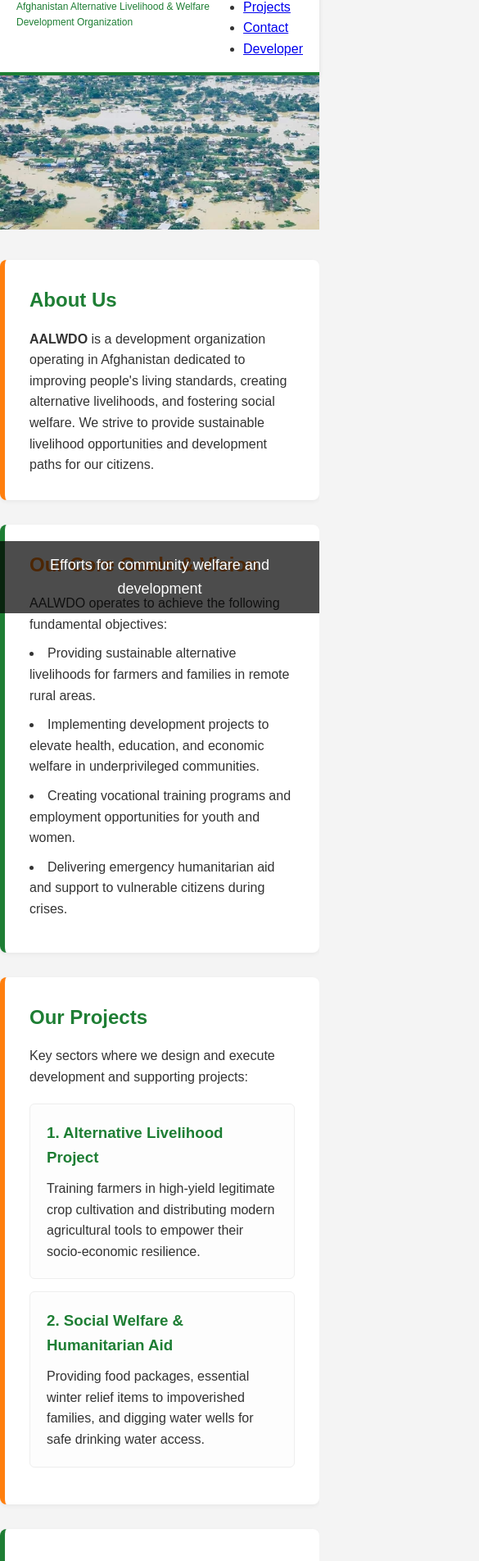
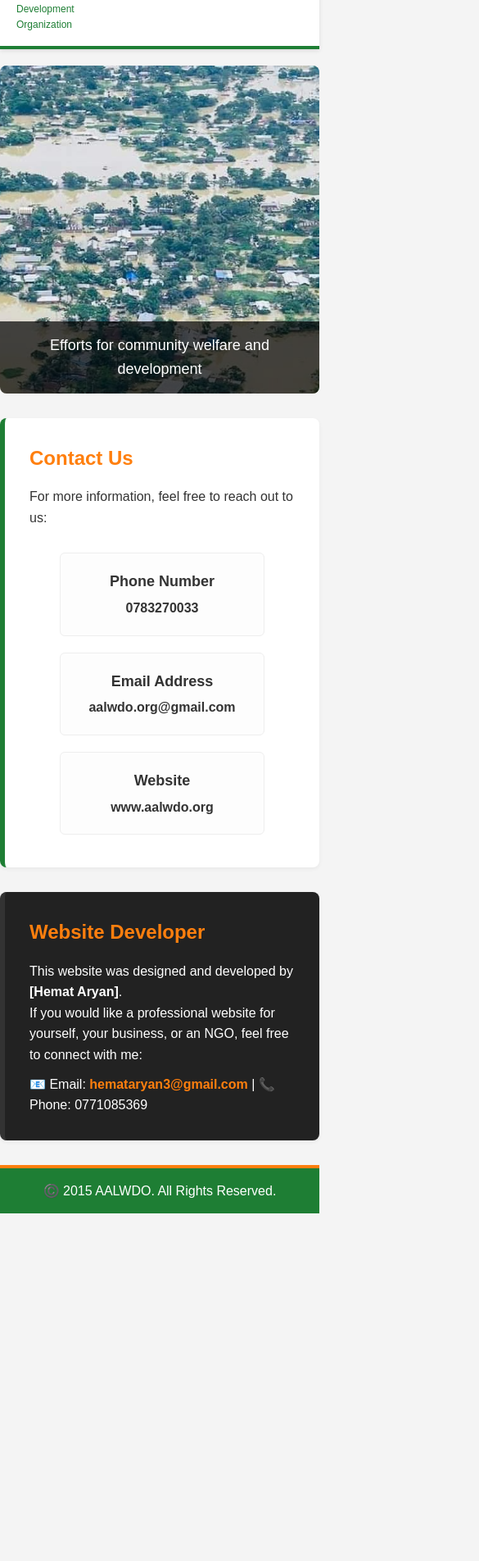
Before and after one commit to hemataryan3-del/aalwdo, a plain HTML site: page index.html in a window 390 px wide. Shown: the part 96-2000 px from the top of the page at 82% size, 585 px wide, since content can reach past the window. After the commit the page ends 1576 px from the top, so only its background shows below. Drawn offline with Linux system fonts and the light colour scheme.

Commit message:
Update index.html

```diff
--- a/index.html
+++ b/index.html
@@ -50,16 +50,26 @@
             font-size: 12px;
         }
 
-       <nav>
-                <ul class="nav-links">
-                    <li><a href="index.html">Home</a></li>
-                    <li><a href="about.html">About Us</a></li>
-                    <li><a href="goals.html">Our Goals</a></li>
-                    <li><a href="projects.html">Projects</a></li>
-                    <li><a href="#contact">Contact</a></li>
-                    <li><a href="#developer">Developer</a></li>
-                </ul>
-            </nav>
+        .nav-links {
+            list-style: none;
+            display: flex;
+        }
+
+        .nav-links li {
+            margin-left: 20px;
+        }
+
+        .nav-links a {
+            text-decoration: none;
+            color: #333;
+            font-weight: bold;
+            font-size: 16px;
+            transition: color 0.3s;
+        }
+
+        .nav-links a:hover {
+            color: #ff7f0e;
+        }
 
         /* Image Slider Section */
         .slider-container {
@@ -104,9 +114,7 @@
             box-shadow: 0 2px 5px rgba(0,0,0,0.05);
         }
 
-        .about-section { border-left: 6px solid #ff7f0e; }
         .goals-section { border-left: 6px solid #1e7e34; }
-        .projects-section { border-left: 6px solid #ff7f0e; }
         .contact-section { border-left: 6px solid #1e7e34; }
 
         /* Developer Section Style */
@@ -127,41 +135,6 @@
 
         .developer-section h2 {
             color: #ff7f0e;
-        }
-
-        .goals-list {
-            list-style-position: inside;
-            margin-top: 10px;
-        }
-
-        .goals-list li {
-            margin-bottom: 10px;
-            font-size: 16px;
-        }
-
-        .projects-grid {
-            display: flex;
-            justify-content: space-between;
-            flex-wrap: wrap;
-            margin-top: 20px;
-        }
-
-        .project-card {
-            background: #fdfdfd;
-            border: 1px solid #eee;
-            border-radius: 6px;
-            padding: 20px;
-            width: 48%;
-            margin-bottom: 15px;
-        }
-
-        @media (max-width: 768px) {
-            .project-card { width: 100%; }
-        }
-
-        .project-card h3 {
-            color: #1e7e34;
-            margin-bottom: 10px;
         }
 
         .contact-info {
@@ -219,10 +192,10 @@
             </div>
             <nav>
                 <ul class="nav-links">
-                    <li><a href="#">Home</a></li>
-                    <li><a href="#about">About Us</a></li>
-                    <li><a href="#goals">Our Goals</a></li>
-                    <li><a href="#projects">Projects</a></li>
+                    <li><a href="index.html">Home</a></li>
+                    <li><a href="about.html">About Us</a></li>
+                    <li><a href="goals.html">Our Goals</a></li>
+                    <li><a href="projects.html">Projects</a></li>
                     <li><a href="#contact">Contact</a></li>
                     <li><a href="#developer">Developer</a></li>
                 </ul>
@@ -244,37 +217,6 @@
             <div class="caption">Development projects across Afghanistan</div>
         </div>
     </div>
-
-    <section id="about" class="section about-section">
-        <h2>About Us</h2>
-        <p><strong>AALWDO</strong> is a development organization operating in Afghanistan dedicated to improving people's living standards, creating alternative livelihoods, and fostering social welfare. We strive to provide sustainable livelihood opportunities and development paths for our citizens.</p>
-    </section>
-
-    <section id="goals" class="section goals-section">
-        <h2 class="orange-title">Our Core Goals & Vision</h2>
-        <p>AALWDO operates to achieve the following fundamental objectives:</p>
-        <ul class="goals-list">
-            <li>Providing sustainable alternative livelihoods for farmers and families in remote rural areas.</li>
-            <li>Implementing development projects to elevate health, education, and economic welfare in underprivileged communities.</li>
-            <li>Creating vocational training programs and employment opportunities for youth and women.</li>
-            <li>Delivering emergency humanitarian aid and support to vulnerable citizens during crises.</li>
-        </ul>
-    </section>
-
-    <section id="projects" class="section projects-section">
-        <h2>Our Projects</h2>
-        <p>Key sectors where we design and execute development and supporting projects:</p>
-        <div class="projects-grid">
-            <div class="project-card">
-                <h3>1. Alternative Livelihood Project</h3>
-                <p>Training farmers in high-yield legitimate crop cultivation and distributing modern agricultural tools to empower their socio-economic resilience.</p>
-            </div>
-            <div class="project-card">
-                <h3>2. Social Welfare & Humanitarian Aid</h3>
-                <p>Providing food packages, essential winter relief items to impoverished families, and digging water wells for safe drinking water access.</p>
-            </div>
-        </div>
-    </section>
 
     <section id="contact" class="section contact-section">
         <h2 class="orange-title">Contact Us</h2>
@@ -306,7 +248,7 @@
     </section>
 
     <footer>
-        <p> AALWDO.©️ 2015 All Rights Reserved.</p>
+        <p>©️ 2015 AALWDO. All Rights Reserved.</p>
     </footer>
 
     <script>
```
